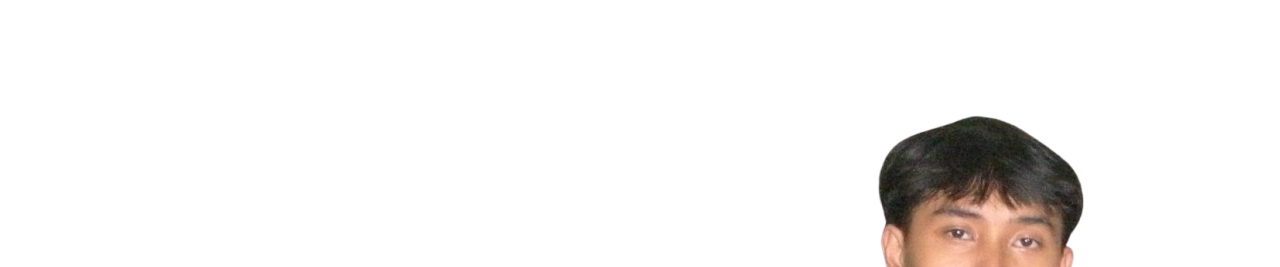
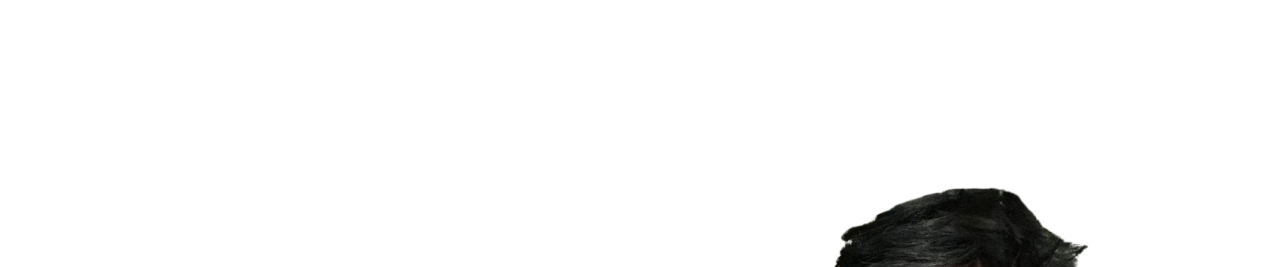
Before and after one commit to keyji-gs/naufal_hakim_tailwind, a website: page index.html in a window 1280 px wide. Shown: the part 72-339 px from the top of the page. Drawn offline with Linux system fonts and the light colour scheme.

Commit message:
ganti gambar

```diff
--- a/index.html
+++ b/index.html
@@ -24,7 +24,7 @@
                     </div>
                     <div class="w-full self-end px-4 lg:w-1/2">
                         <div class="relative mt-10 lg:mt-9 lg:right-0">
-                            <img src="dist/img/DSCN5903-removebg-preview.png" alt="keyji"
+                            <img src="dist/img/hakim-removebg-preview.png" alt="keyji"
                             class="max-w-full mx-auto" />
 
                         </div>
```
Also changed, not shown: dist/img/hakim-removebg-preview.png (added).
